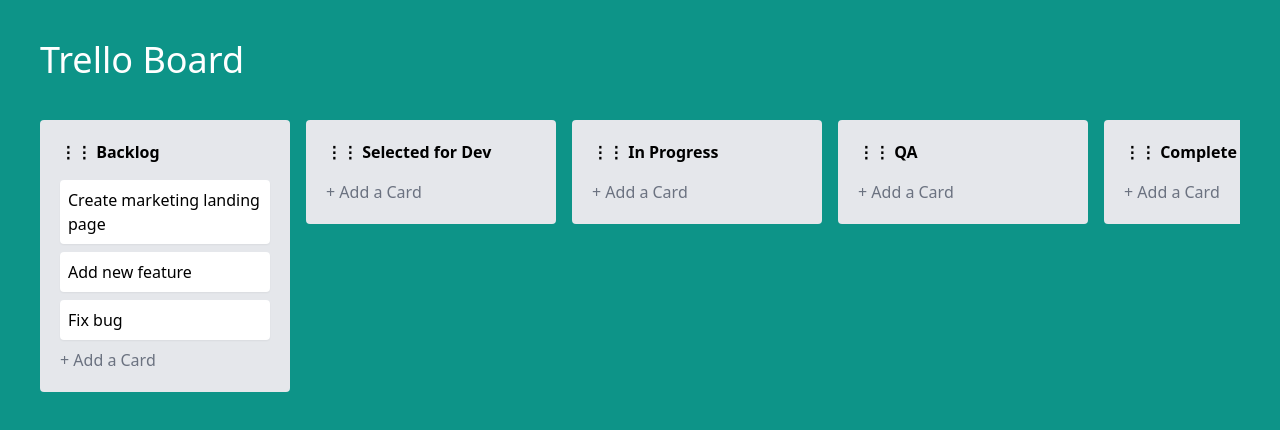
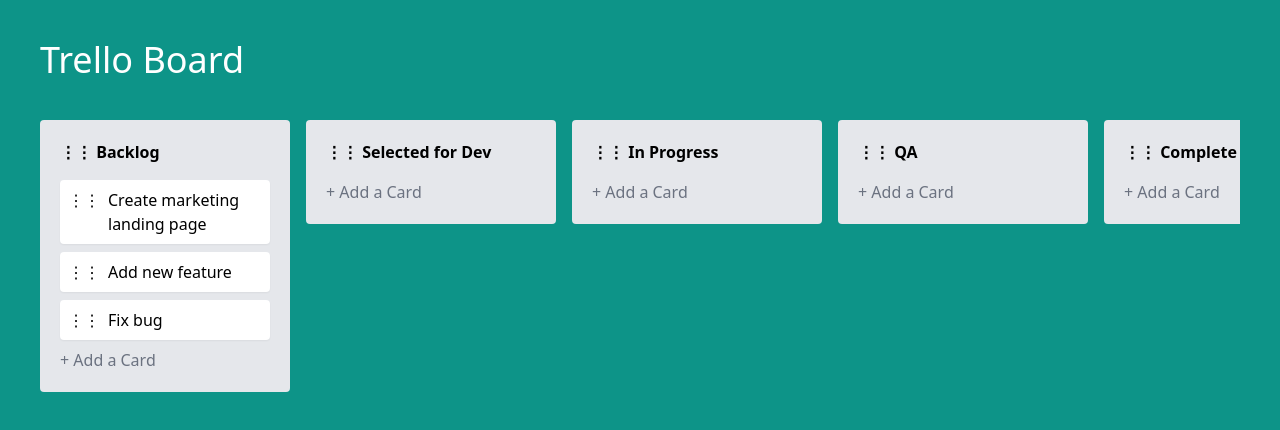
Before and after one commit to BenjaminChoron/trello-board, a Nuxt app: page / in a window 1280 px wide. Shown: the top 430 px of the page. Built offline with nearby package versions, Linux system fonts and the light colour scheme.

Commit message:
✨ Make tasks draggable

```diff
--- a/components/TrelloBoard.vue
+++ b/components/TrelloBoard.vue
@@ -1,5 +1,5 @@
 <script setup lang="ts">
-import type { Column } from "../types";
+import type { Column, Task } from "../types";
 import draggable from "vuedraggable";
 import { nanoid } from "nanoid";
 
@@ -48,11 +48,18 @@
             <DragHandle />
             {{ column.title }}
           </header>
-          <TrelloBoardTask
-            v-for="task in column.tasks"
-            :key="task.id"
-            :task="task"
-          />
+          <draggable
+            v-model="column.tasks"
+            group="tasks"
+            handle=".drag-handle"
+            :animation="150"
+            item-key="id"
+          >
+            <template #item="{ element: task }: { element: Task }">
+              <TrelloBoardTask :task="task" />
+            </template>
+          </draggable>
+
           <footer>
             <button class="text-gray-500">+ Add a Card</button>
           </footer>
--- a/components/TrelloBoardTask.vue
+++ b/components/TrelloBoardTask.vue
@@ -7,8 +7,9 @@
 <template>
   <div
     :title="task.createdAt.toLocaleDateString()"
-    class="task bg-white p-2 mb-2 rounded shadow-sm max-w-[250px]:"
+    class="task bg-white p-2 mb-2 rounded shadow-sm max-w-[250px] flex"
   >
+    <DragHandle class="pr-2" />
     <span>{{ task.title }}</span>
   </div>
 </template>
```
